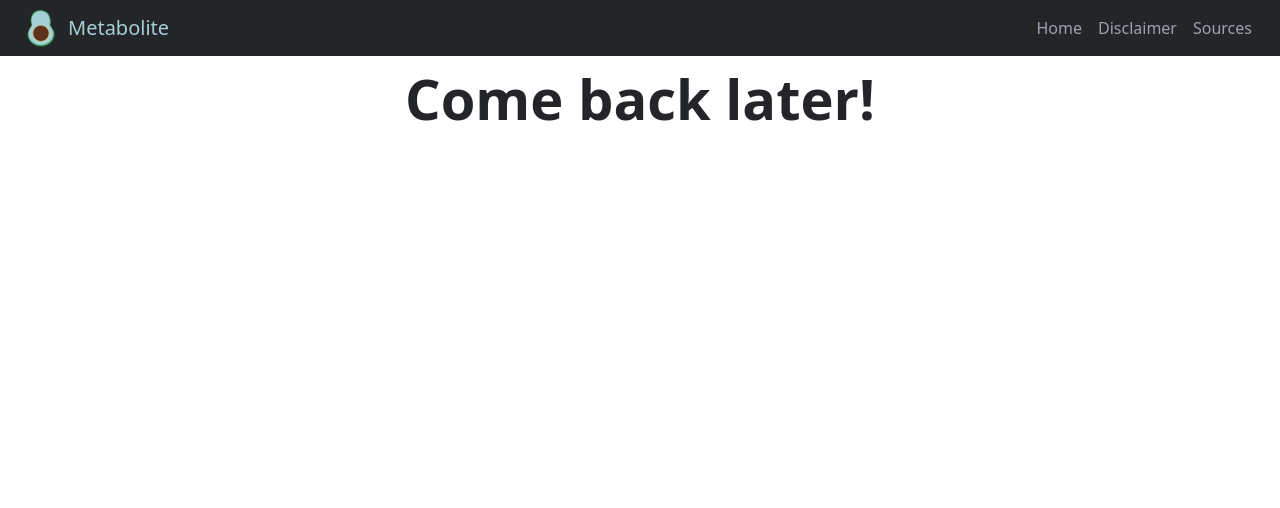
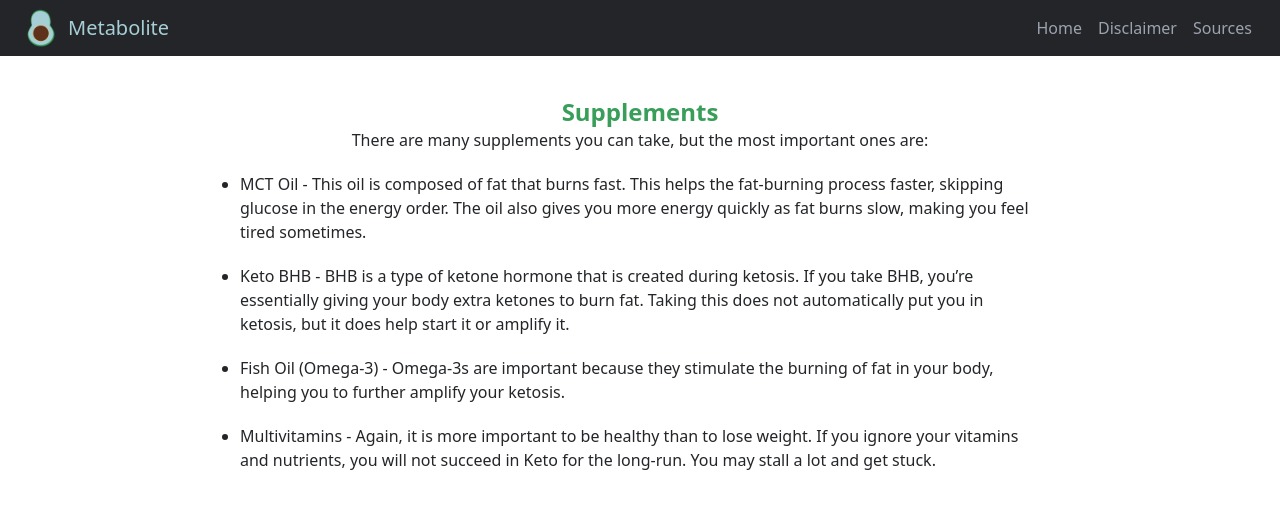
Before and after one commit to Ahljenn/metabolite, a Next.js app: page /supplements in a window 1280 px wide. Shown: the top 508 px of the page. Built offline with nearby package versions, Linux system fonts and the light colour scheme.

Commit message:
Added supplements

```diff
--- a/pages/supplements/index.tsx
+++ b/pages/supplements/index.tsx
@@ -1,9 +1,37 @@
-import React from 'react';
+import Head from 'next/head';
 
 const Supplements: React.FC = (): JSX.Element => {
   return (
     <>
-      <h1 className="mx-5 text-[2rem] sm:text-[3.5rem] font-bold text-center">Come back later!</h1>
+      <Head>
+        <title>Supplements | Metabolite</title>
+        <link rel="icon" href="/favicon.png" />
+      </Head>
+      <section className="flex flex-col items-center mt-5 ">
+        <h2 className="font-bold text-md sm:text-2xl text-primary mt-5">Supplements</h2>
+        <p>There are many supplements you can take, but the most important ones are:</p>
+        <ul className="mt-5 list-disc text-left w-[50rem] flex flex-col gap-5">
+          <li>
+            MCT Oil - This oil is composed of fat that burns fast. This helps the fat-burning
+            process faster, skipping glucose in the energy order. The oil also gives you more energy
+            quickly as fat burns slow, making you feel tired sometimes.{' '}
+          </li>
+          <li>
+            Keto BHB - BHB is a type of ketone hormone that is created during ketosis. If you take
+            BHB, you’re essentially giving your body extra ketones to burn fat. Taking this does not
+            automatically put you in ketosis, but it does help start it or amplify it.
+          </li>
+          <li>
+            Fish Oil (Omega-3) - Omega-3s are important because they stimulate the burning of fat in
+            your body, helping you to further amplify your ketosis.
+          </li>
+          <li>
+            Multivitamins - Again, it is more important to be healthy than to lose weight. If you
+            ignore your vitamins and nutrients, you will not succeed in Keto for the long-run. You
+            may stall a lot and get stuck.
+          </li>
+        </ul>
+      </section>
     </>
   );
 };
```
